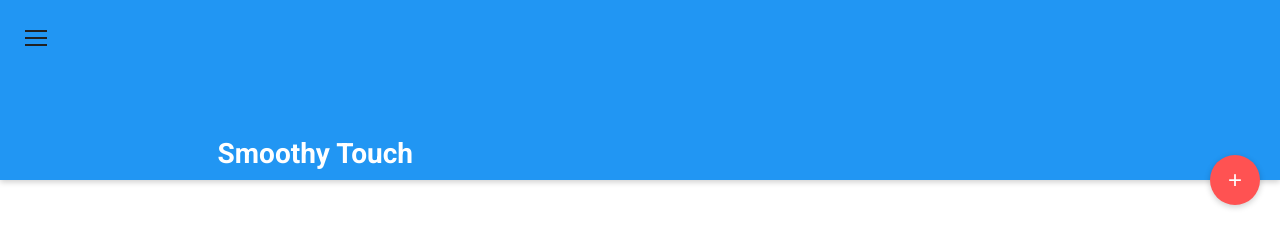
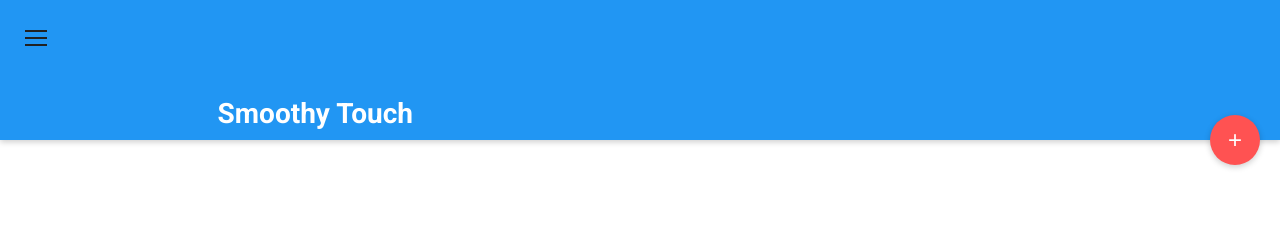
Before and after one commit to ScaarUA/smoothy-touch, a website: page src/index.html in a window 1280 px wide. Drawn offline with nearby package versions, Linux system fonts and the light colour scheme; files that its build step writes are made by us from their sources.

Commit message:
Fixed click issues

```diff
--- a/src/styles/index.sass
+++ b/src/styles/index.sass
@@ -41,7 +41,7 @@ body
 
 .header
   position: relative
-  height: 180px
+  height: 140px
   background: $primary-color
   box-shadow: 0 2px 6px rgba(0,0,0,0.2)
 
@@ -76,6 +76,8 @@ body
   height: auto
   width: 22px
   cursor: pointer
+  user-select: none
+  -webkit-tap-highlight-color: rgba(255, 255, 255, 0)
 
   &-line
     padding: 2px 0
```
